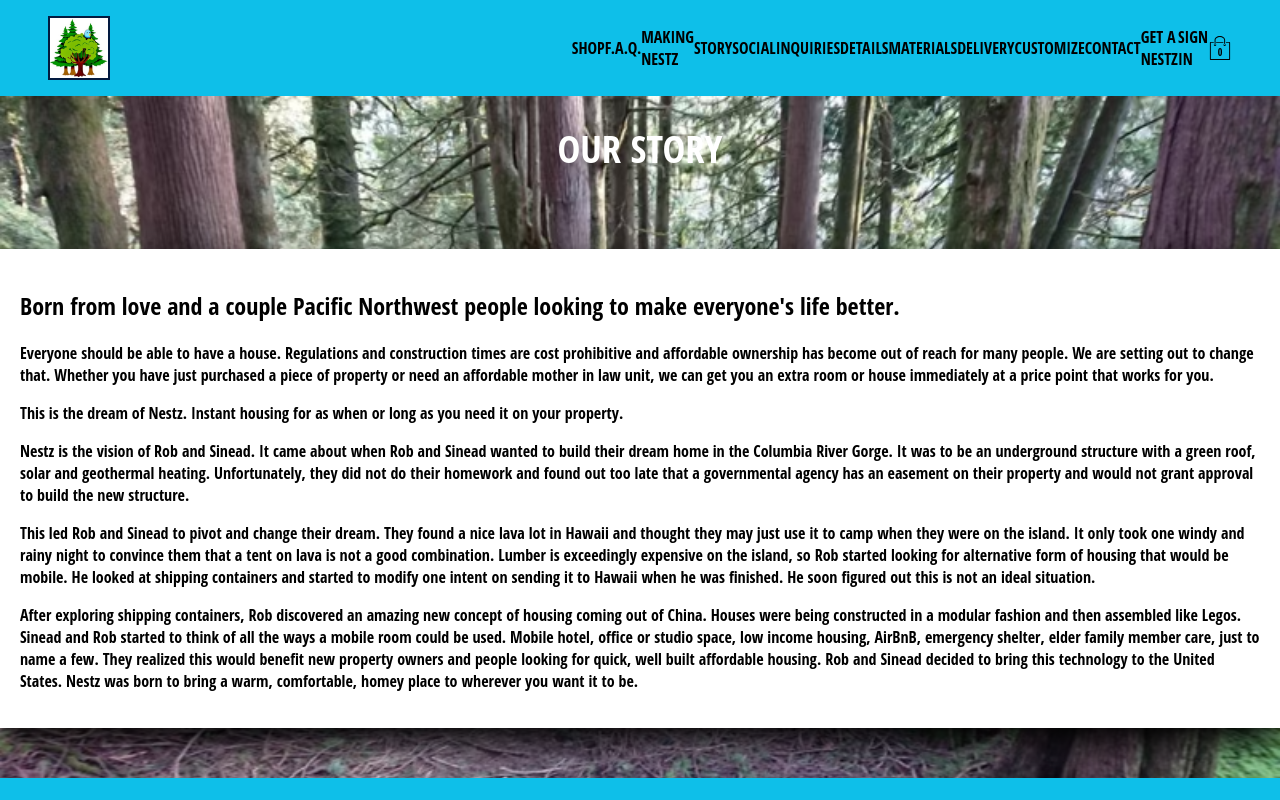
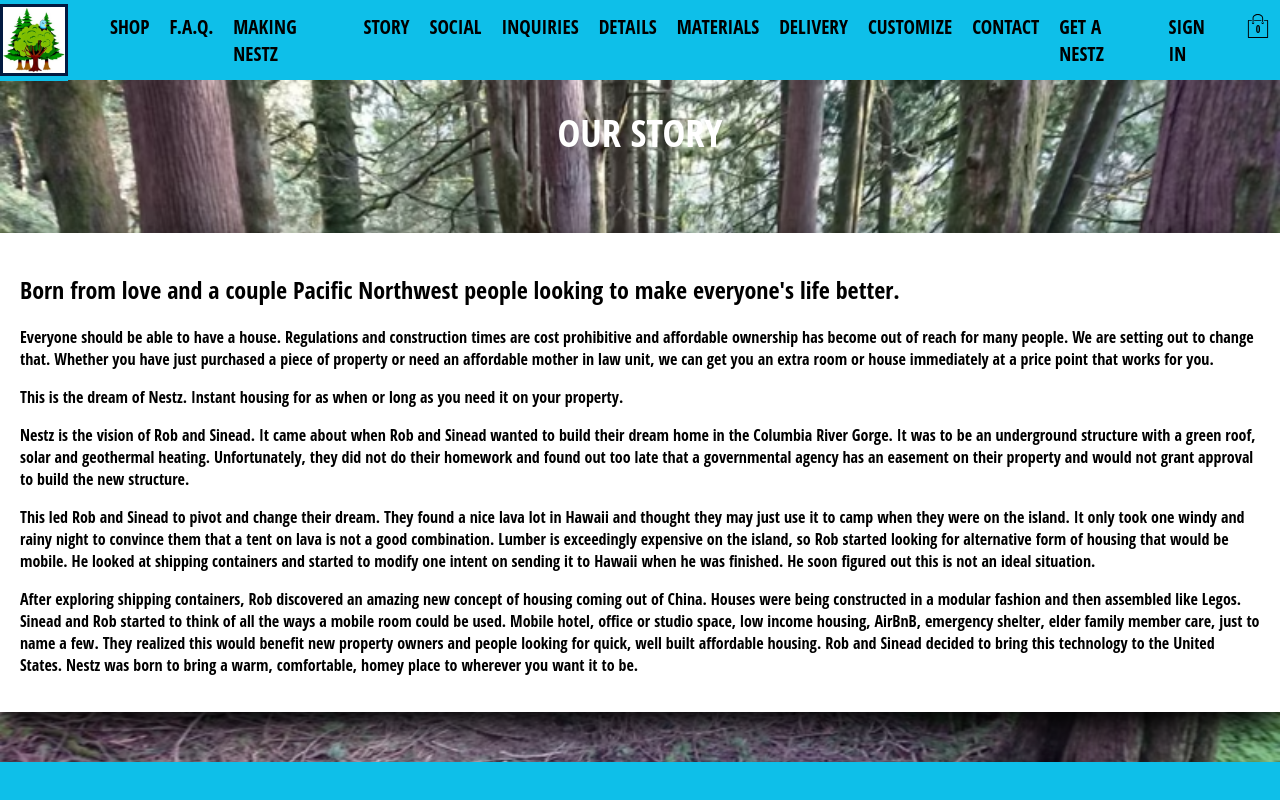
Before and after one commit to dorjepadma/nestz2.0, a React (Create React App) app: page /story in a window 1280 px wide. Shown: the top 800 px of the page. Built offline with nearby package versions, Linux system fonts and the light colour scheme; no server answers; the database is empty; a web font is replaced by a local one.

Commit message:
mobile responsiveness for header using styled components adde3d

```diff
--- a/src/Routes/Navigation/Navigation.component.jsx
+++ b/src/Routes/Navigation/Navigation.component.jsx
@@ -1,4 +1,4 @@
-import React, { Fragment, useContext } from 'react';
+import React, { Fragment, useContext, useState } from 'react';
 import { Link, Outlet } from 'react-router-dom';
 
 import CartIcon from '../../Components/CartIcon/CartIcon.component';
@@ -10,51 +10,78 @@
 import { Navbar, Nav, NavDropdown, Container } from 'react-bootstrap';
 
 import NestzLogo3 from '../../assets/images/LogoVersions/Nestz-logo3.jpeg';
-// import HomeIcon from '../homeIcon/homeIcon.component';
-// import { selectCartHidden } from '../../redux/cart/cart.selectors';
-// import { selectCurrentUser } from '../../redux/user/user.selector'
-// import { signOutStart } from '../../redux/user/user.actions';
 
-// import NavbarContainer from './Header.styles.jsx';
-// import './Navigation.styles.scss'
-import { NavigationContainer, HeaderLogo, LogoContainer, NavLinksContainer } from './Navigation.styles';
+import { NavigationContainer, HeaderLogo, NavBarLinkContainer, LeftContainer, RightContainer, NavBarInnerContainer, NavBarExtendedContainer, NavBarLink, SignOutDiv, OpenLinksButton, NavBarLinkExtended } from './Navigation.styles';
 // navbar controls
 const Navigation = () => {
   const { currentUser } = useContext(UserContext);
   const { isCartOpen} = useContext(CartContext);
+  const [ extendNavBar, setExtendNavBar ] = useState(false);
 
   return (
 <Fragment>
-<NavigationContainer>
-<div>
+<NavigationContainer extendNavBar={extendNavBar}>
+  <NavBarInnerContainer >
+    <RightContainer>
       <Link  to='/' >
-<HeaderLogo>
-  <img className='logo' src={NestzLogo3} alt="NestzTrees"/>
-</HeaderLogo>
+        <HeaderLogo src={NestzLogo3} alt='nestz logo'></HeaderLogo>
       </Link>
-</div>
-<NavLinksContainer>
-<Link className='nav-link' to='/shop' >SHOP</Link>
-<Link to='/FAQ' className='nav-link'>F.A.Q.</Link>
-<Link  to='/Process' className='nav-link'>MAKING NESTZ</Link>
-<Link  to='/Story' className='nav-link'>STORY</Link>
-<Link  to='/Social' className='nav-link'>SOCIAL</Link>
-<Link  to='/Inquiries' className='nav-link'>INQUIRIES</Link>
-<Link  to='/Details' className='nav-link'>DETAILS</Link>
-<Link  to="/Materials" className='nav-link'>MATERIALS</Link>
-<Link  to="/Delivery" className='nav-link'>DELIVERY</Link>
-<Link  to="/Customize" className='nav-link'>CUSTOMIZE</Link>
-<Link  to="/Contact" className='nav-link'>CONTACT</Link>
-<Link  to="/Shop" className='nav-link'>GET A NESTZ</Link>
+    </RightContainer>
+    <LeftContainer>
+      <NavBarLinkContainer>
+        < NavBarLink  to='/shop' >SHOP</ NavBarLink>
+        < NavBarLink to='/FAQ' >F.A.Q.</ NavBarLink>
+        < NavBarLink  to='/Process' >MAKING NESTZ</ NavBarLink>
+        < NavBarLink  to='/Story' >STORY</ NavBarLink>
+        < NavBarLink  to='/Social' >SOCIAL</ NavBarLink>
+        < NavBarLink  to='/Inquiries' >INQUIRIES</ NavBarLink>
+        < NavBarLink  to='/Details' >DETAILS</ NavBarLink>
+        < NavBarLink  to="/Materials" >MATERIALS</ NavBarLink>
+        < NavBarLink  to="/Delivery" >DELIVERY</ NavBarLink>
+        < NavBarLink  to="/Customize" >CUSTOMIZE</ NavBarLink>
+        < NavBarLink  to="/Contact" >CONTACT</ NavBarLink>
+        < NavBarLink  to="/Shop" >GET A NESTZ</ NavBarLink>
         {
           currentUser ? (
-    <span className='nav-link' onClick={signOutUser}>SIGN OUT </span>
+            <SignOutDiv className=''onClick={signOutUser}>SIGN OUT </SignOutDiv>
             ) : (
-    <Link  to="/SignIn" className='nav-link'>SIGN IN</Link>
+            <NavBarLink to="/SignIn" >SIGN IN</NavBarLink>
           )
         }
+        <OpenLinksButton onClick={() => {setExtendNavBar((curr) => !curr)
+        }}>
+          {extendNavBar ? <> &#10005;</> : <> &#8801;</>}
+          </OpenLinksButton>
+
           <CartIcon />
-</NavLinksContainer>
+      </NavBarLinkContainer>
+  </LeftContainer>
+</NavBarInnerContainer>
+{ extendNavBar &&
+
+ ( <NavBarExtendedContainer>
+< NavBarLinkExtended  to='/shop' >SHOP</ NavBarLinkExtended>
+        < NavBarLinkExtended to='/FAQ' >F.A.Q.</ NavBarLinkExtended>
+        < NavBarLinkExtended  to='/Process' >MAKING NESTZ</ NavBarLinkExtended>
+        < NavBarLinkExtended  to='/Story' >STORY</ NavBarLinkExtended>
+        < NavBarLinkExtended  to='/Social' >SOCIAL</ NavBarLinkExtended>
+        < NavBarLinkExtended  to='/Inquiries' >INQUIRIES</ NavBarLinkExtended>
+        < NavBarLinkExtended  to='/Details' >DETAILS</ NavBarLinkExtended>
+        < NavBarLinkExtended  to="/Materials" >MATERIALS</ NavBarLinkExtended>
+        < NavBarLinkExtended  to="/Delivery" >DELIVERY</ NavBarLinkExtended>
+        < NavBarLinkExtended  to="/Customize" >CUSTOMIZE</ NavBarLinkExtended>
+        < NavBarLinkExtended  to="/Contact" >CONTACT</ NavBarLinkExtended>
+        < NavBarLinkExtended  to="/Shop" >GET A NESTZ</ NavBarLinkExtended>
+        {
+          currentUser ? (
+            <SignOutDiv className=''onClick={signOutUser}>SIGN OUT </SignOutDiv>
+            ) : (
+            <NavBarLink to="/SignIn" >SIGN IN</NavBarLink>
+          )
+        }
+</NavBarExtendedContainer>)
+
+}
 {isCartOpen && <CartDropdown />}
 
 </NavigationContainer>
--- a/src/Routes/Navigation/Navigation.styles.jsx
+++ b/src/Routes/Navigation/Navigation.styles.jsx
@@ -1,30 +1,17 @@
 import styled from "styled-components";
+import { Link } from "react-router-dom";
 // import { Navbar } from 'react-bootstrap';
 
 
 export const NavigationContainer = styled.div`
+  width: 100%;
+  height: ${(props) => (props.extendNavBar ? '80vh' : '80px')};
+  background-color: #0EBFE9;
+  display: flex;
+  flex-direction: column;
+  @media (min-width: 800px) {
+    height: 80px;}
 
-  height: 70px;
-  width: 100%;
-  display: flex;
-  justify-content: space-between;
-  background-color: #0EBFE9;
-  padding: 3em;
-  @media screen and (max-width: 800px) {
-    height: 60px;
-    padding: 10px;
-}
-.logo
-{
-  height: 100%;
-  width: 60px;
-  border: .1em solid #021a40;}
-  `
-
-
-export const LogoContainer = styled.div`
-height: 30%;
-width: 60px;
 `
 
 export const NavLinksContainer = styled.div`
@@ -32,13 +19,99 @@
 height: 100%;
 display: flex;
 align-items: center;
-justify-content: flex-end;`
+justify-content: flex-end;
+.nav-link {
+  padding: 10px 15px;
+  cursor: pointer;
+}`
 
-export const NavLink = styled.div`
-padding: 10px 15px;
-  cursor: pointer;`
 
-export const HeaderLogo = styled.div`
-height: 4em;
-border: .1em solid #021a40;
-margin-top: -2em;`
+export const HeaderLogo = styled.img`
+height: auto;
+max-width: 68px;
+border: .2em solid #021a40;
+margin-top:5px;`
+
+export const LeftContainer = styled.div`
+flex: 95%;
+display: flex;
+align-items: center;
+justify-content: flex-end;
+padding-left: 2em;
+background-color: #0EBFE9;
+`;
+export const RightContainer = styled.div`
+flex: 5%;
+display: flex;
+justify-content: flex-end;
+background-color: #0EBFE9;
+`
+
+export const NavBarInnerContainer = styled.div`
+display: flex;
+justify-content: space-between;
+align-items: center;
+width: 100%;
+height: 80px;
+`
+export const NavBarLinkContainer = styled.div`
+display: flex;
+`
+export const OpenLinksButton = styled.button`
+display: flex;
+align-items: center;
+justify-content: center;
+width: 70px;
+height: 50px;
+border-radius: 10%;
+background-color: #0EBFF9;
+color: white;
+font-size: 1.5em;
+cursor: pointer;
+@media (min-width: 800px) {
+  display: none;
+  }
+
+`
+export const NavBarExtendedContainer = styled.div`
+display: flex;
+flex-direction: column;
+align-items: center;
+@media ( min-width: 800px )
+{
+  display: none;
+}
+`
+export const NavBarLink = styled(Link)`
+  /* padding: 10px 15px; */
+  font-size: 1.2em;
+  cursor: pointer;
+  text-decoration: none;
+  color: black;
+  margin: 10px;
+  &:hover {
+    color: #021a40;
+  }
+  @media (max-width: 800px) {
+  display: none;
+  }
+`
+export const NavBarLinkExtended = styled(Link)`
+  /* padding: 10px 15px; */
+  font-size: 2em;
+  cursor: pointer;
+  text-decoration: none;
+  color: black;
+  margin: 10px;
+`
+export const SignOutDiv = styled.div`
+  /* padding: 10px 15px; */
+  font-size: 1.2em;
+  cursor: pointer;
+  text-decoration: none;
+  color: black;
+  margin: 10px;
+  &:hover {
+    color: #021a40;
+  }
+`
--- a/src/global.styles.js
+++ b/src/global.styles.js
@@ -4,9 +4,10 @@
 body {
   font-family: 'Open Sans Condensed', sans-serif;
 
-  @media screen and (max-width: 800px) {
+  @media screen and (max-width: 1000px) {
     font-size: 12px;
-    padding:10px;
+    padding:0;
+    margin:0;
     flex-direction: column;
     justify-content: center;
     align-items: center;
```
Lines whose indentation alone changed are shown as unchanged.
